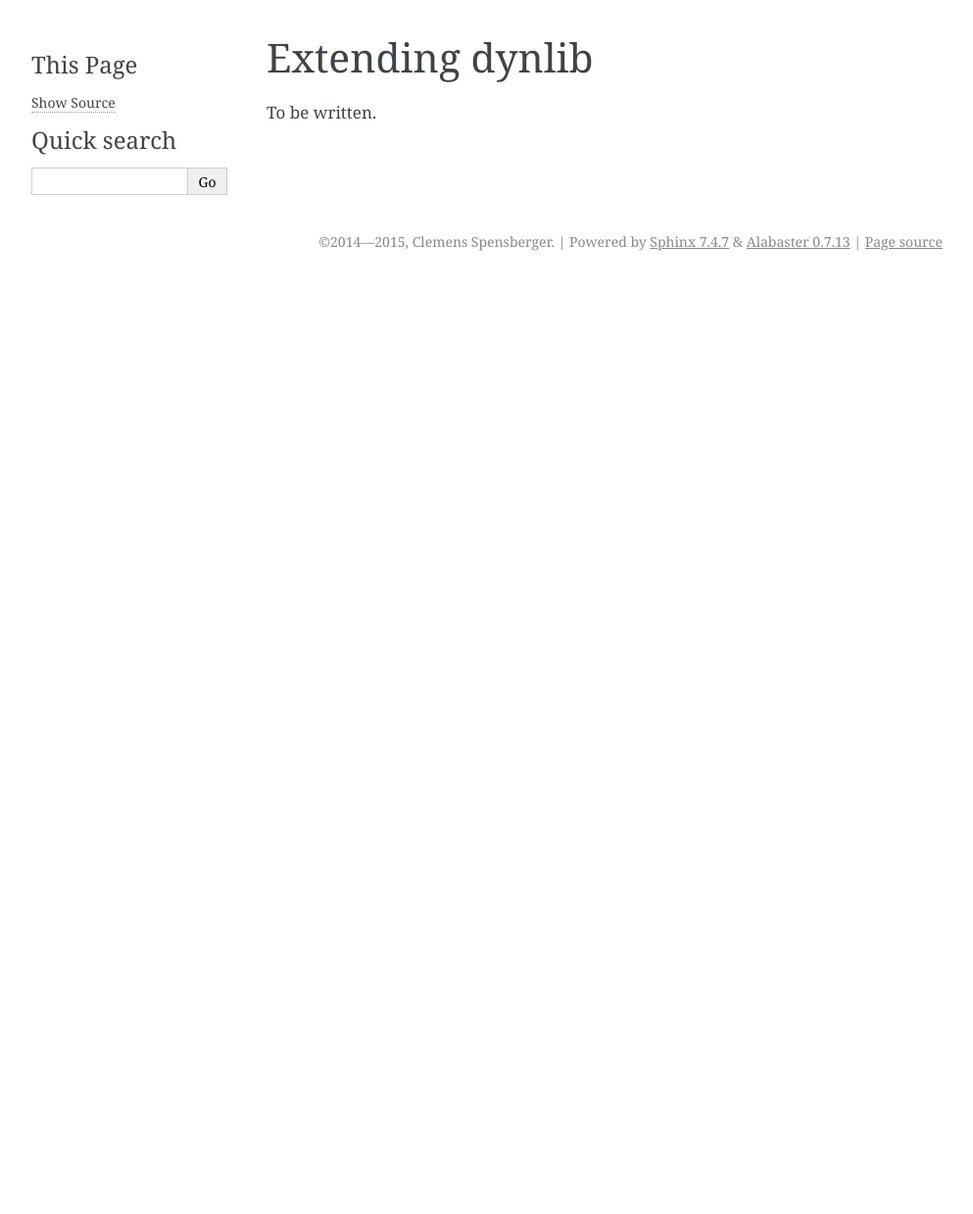
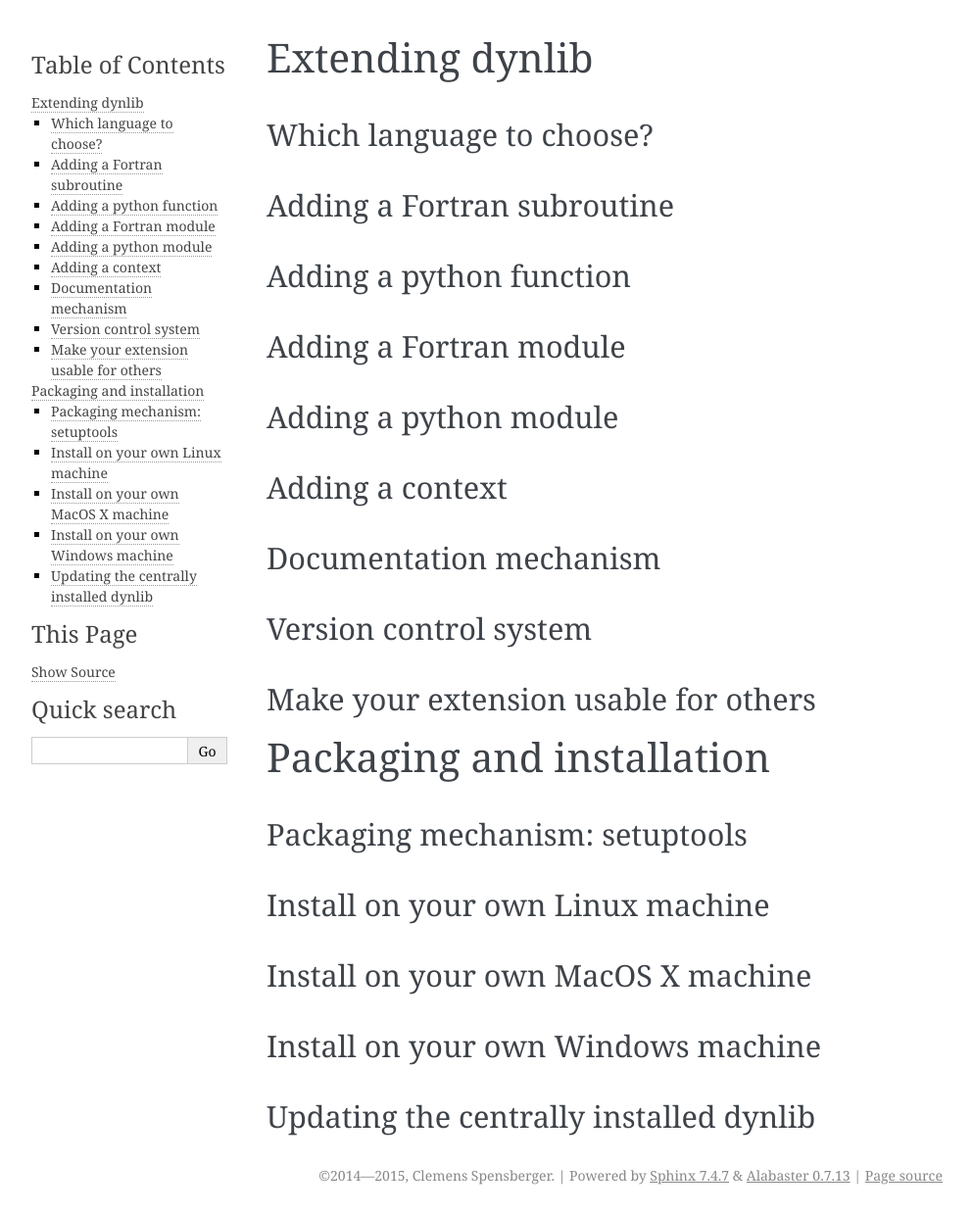
Before and after one commit to weathermanbarnes/wxlib, a Sphinx documentation site: the page built from doc/source/devel.rst, in a window 1280 px wide. Shown: the whole page at 98% size, without its empty margins (148-1141 px from the left). Built offline with Sphinx 7.4.7, drawn with Linux system fonts in a browser that asks for light colours; the version number could not be read and is left out; before the commit the page ends 900 px from its top, so only the background shows below that.

Commit message:
Added some notes for the general dynlib documentation.

```diff
--- a/doc/source/devel.rst
+++ b/doc/source/devel.rst
@@ -1,4 +1,48 @@
 Extending dynlib
 ================
 
-To be written.
+Which language to choose?
+-------------------------
+
+Adding a Fortran subroutine
+---------------------------
+
+Adding a python function
+------------------------
+
+Adding a Fortran module
+-----------------------
+
+Adding a python module
+----------------------
+
+Adding a context
+----------------
+
+Documentation mechanism
+-----------------------
+
+Version control system
+----------------------
+
+Make your extension usable for others
+-------------------------------------
+
+
+Packaging and installation
+==========================
+
+Packaging mechanism: setuptools
+-------------------------------
+
+Install on your own Linux machine
+---------------------------------
+
+Install on your own MacOS X machine
+-----------------------------------
+
+Install on your own Windows machine
+-----------------------------------
+
+Updating the centrally installed dynlib
+---------------------------------------
--- a/doc/source/plot.rst
+++ b/doc/source/plot.rst
@@ -43,7 +43,7 @@ oroscale		        ✓ 	✓ 	int/list 	        Δ=1000m                 Anything
 overlays		        ✓ 	✓ 	list of overlay 	 	                List of overlays (being fronts or countours) to plot on top.
 plev			        ✓ 	✓ 	string/int 	                                Vertical level of the plot. Used to auto-mask intersections with orography using the ERA-Interim average height of the level.
 scale			        ✓ 	✓ 	list/int/string         ``'auto'``              If {\tt 'auto'}, use the configurable autoscaling (see {\tt scale*}-properties), otherwise anything {\tt matplotlib} accepts.
-scale_exceed_percentiles        ✓       ✓ 	tuple of float          ``(0.02, 0.98)``        Percentiles giving the minimal displayed data coverage of the colorbar. For the default values, the lowermost and uppermost inverval cuts of maximally $2\%$ of the data values.
+scale_exceed_percentiles        ✓       ✓ 	tuple of float          ``(0.01, 0.99)``        Percentiles giving the minimal displayed data coverage of the colorbar. For the default values, the lowermost and uppermost inverval cuts of maximally $2\%$ of the data values.
 scale_intervals 	        ✓ 	✓ 	list of int             ``[1,2,3,5,10]``        Which intervals are considered to be "round"? By default it is this list for any order of magnitude.
 scale_intervals_periodic        ✓       ✓ 	bool 	                ``True``                Which intervals are considered to be "round"? If set to {\tt False} the above list applies only for the given order of magnitude.
 scale_target_steps 	        ✓ 	✓ 	int 		        ``7`` 		        If {\tt scale}$=${\tt 'auto'}, how many intervals are desired? The actual intervals might be a few more/less, to allow for a "round" interval value.
```
Also changed, not shown: doc/source/basic.rst (+20 -1 lines), doc/source/intro.rst (+22 -1 lines).
